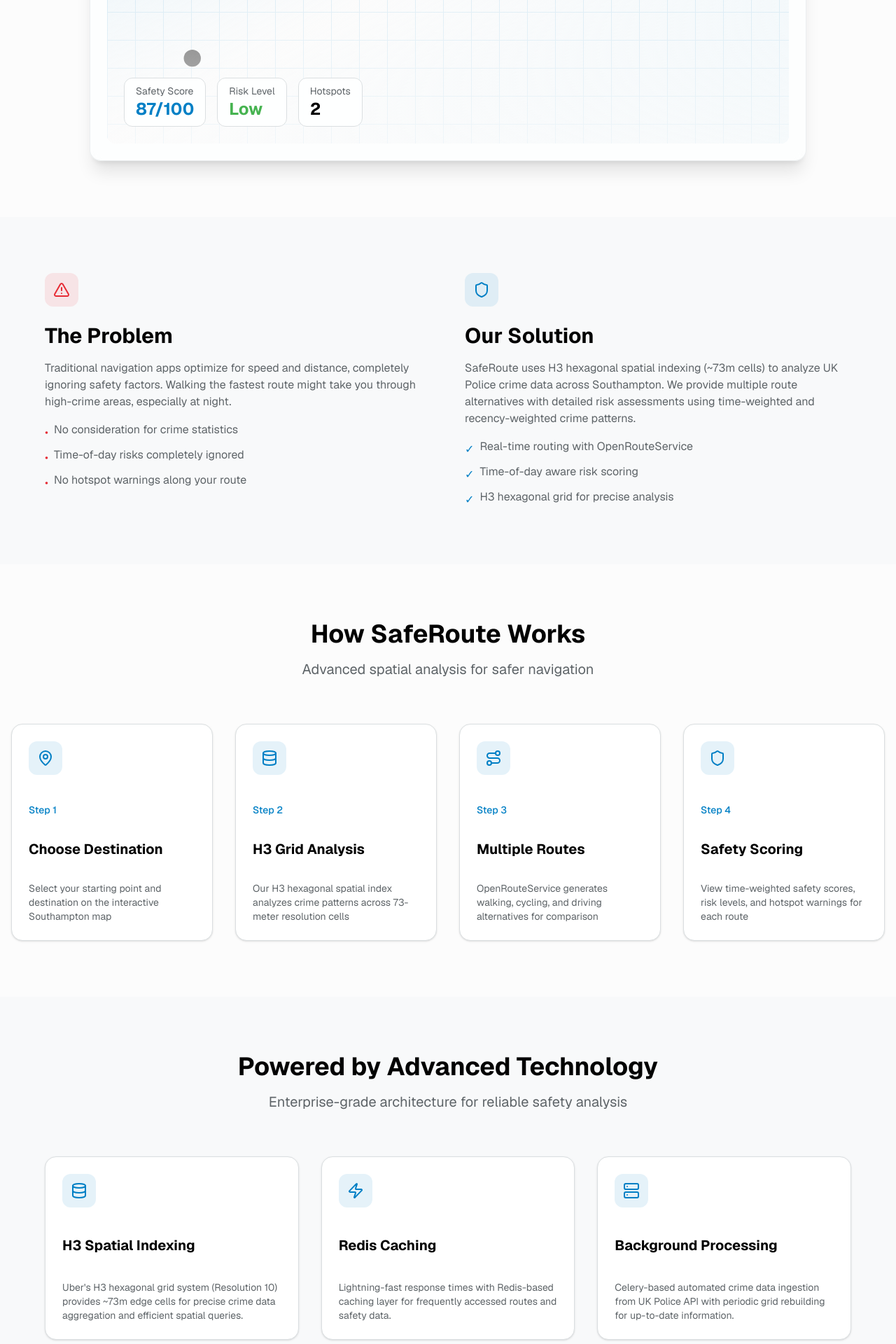
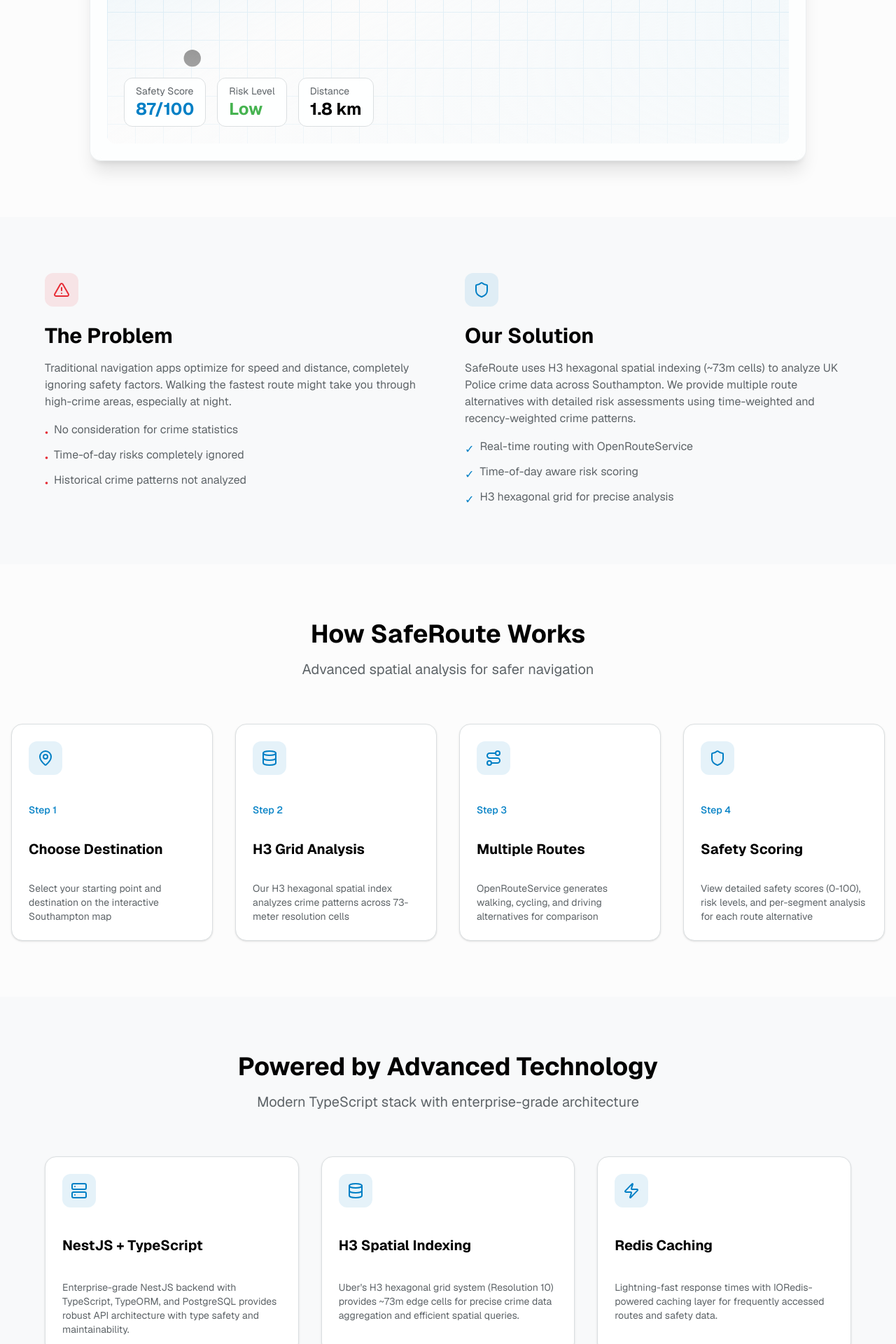
Before and after one commit to ss2d22/saferoute, a Next.js app in the folder southampton_crime_map_frontend/: page / in a window 1280 px wide. Shown: the part 920-2840 px from the top of the page at 70% size. Built offline with nearby package versions, Linux system fonts and the light colour scheme; no server answers.

Commit message:
change landing page info

```diff
--- a/southampton_crime_map_frontend/app/page.tsx
+++ b/southampton_crime_map_frontend/app/page.tsx
@@ -115,9 +115,9 @@
                     </div>
                     <div className="bg-card/90 backdrop-blur-sm px-4 py-2 rounded-lg border border-border">
                       <div className="text-sm text-muted-foreground">
-                        Hotspots
+                        Distance
                       </div>
-                      <div className="text-2xl font-bold">2</div>
+                      <div className="text-2xl font-bold">1.8 km</div>
                     </div>
                   </div>
                 </div>
@@ -157,7 +157,7 @@
                 </li>
                 <li className="flex items-start gap-2">
                   <span className="text-destructive mt-1">•</span>
-                  <span>No hotspot warnings along your route</span>
+                  <span>Historical crime patterns not analyzed</span>
                 </li>
               </ul>
             </motion.div>
@@ -232,7 +232,7 @@
                 step: "4",
                 title: "Safety Scoring",
                 description:
-                  "View time-weighted safety scores, risk levels, and hotspot warnings for each route",
+                  "View detailed safety scores (0-100), risk levels, and per-segment analysis for each route alternative",
               },
             ].map((item, index) => (
               <motion.div
@@ -266,12 +266,18 @@
           <div className="max-w-3xl mx-auto text-center mb-16">
             <h2 className="text-4xl font-bold mb-4">Powered by Advanced Technology</h2>
             <p className="text-xl text-muted-foreground">
-              Enterprise-grade architecture for reliable safety analysis
+              Modern TypeScript stack with enterprise-grade architecture
             </p>
           </div>
 
           <div className="grid md:grid-cols-2 lg:grid-cols-3 gap-8 max-w-6xl mx-auto">
             {[
+              {
+                icon: Server,
+                title: "NestJS + TypeScript",
+                description:
+                  "Enterprise-grade NestJS backend with TypeScript, TypeORM, and PostgreSQL provides robust API architecture with type safety and maintainability.",
+              },
               {
                 icon: Database,
                 title: "H3 Spatial Indexing",
@@ -282,13 +288,13 @@
                 icon: Zap,
                 title: "Redis Caching",
                 description:
-                  "Lightning-fast response times with Redis-based caching layer for frequently accessed routes and safety data.",
+                  "Lightning-fast response times with IORedis-powered caching layer for frequently accessed routes and safety data.",
               },
               {
-                icon: Server,
-                title: "Background Processing",
+                icon: BarChart3,
+                title: "BullMQ Job Queues",
                 description:
-                  "Celery-based automated crime data ingestion from UK Police API with periodic grid rebuilding for up-to-date information.",
+                  "Reliable background job processing with BullMQ handles automated crime data ingestion and periodic H3 grid rebuilding.",
               },
               {
                 icon: Clock,
@@ -362,7 +368,7 @@
                 features: [
                   "Real-time safety data",
                   "Multiple route options",
-                  "Hotspot warnings",
+                  "Interactive crime heatmap",
                 ],
               },
               {
@@ -493,7 +499,7 @@
                   How fresh is the crime data?
                 </AccordionTrigger>
                 <AccordionContent className="text-muted-foreground">
-                  We use official UK Police API data with automated background processing via Celery workers. Our system periodically ingests new data and rebuilds the H3 spatial grid to ensure you always have the most current crime statistics for Southampton.
+                  We use official UK Police API data with automated background job processing via BullMQ queues. Our NestJS backend periodically ingests new data and rebuilds the H3 spatial grid to ensure you always have the most current crime statistics for Southampton.
                 </AccordionContent>
               </AccordionItem>
 
@@ -572,7 +578,7 @@
               <span className="font-bold">SafeRoute Southampton</span>
             </div>
             <p className="text-sm text-muted-foreground">
-              © 2025 SafeRoute. Powered by UK Police data & OpenRouteService.
+              © 2025 SafeRoute. Built with NestJS & Next.js. Data from UK Police & OpenRouteService.
             </p>
             <div className="flex gap-6 text-sm text-muted-foreground">
               <Link href="/privacy" className="hover:text-foreground">
```
